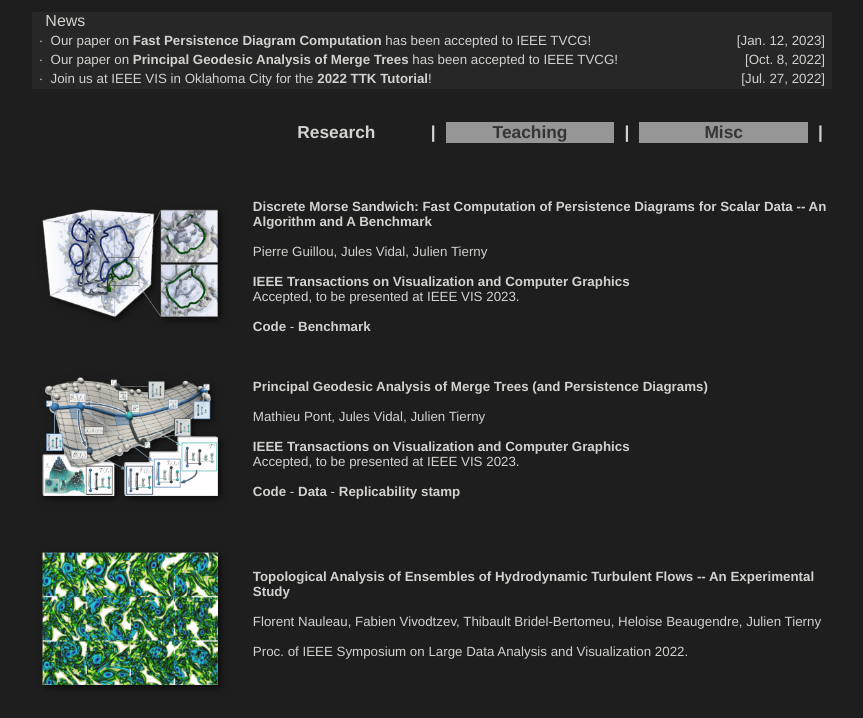
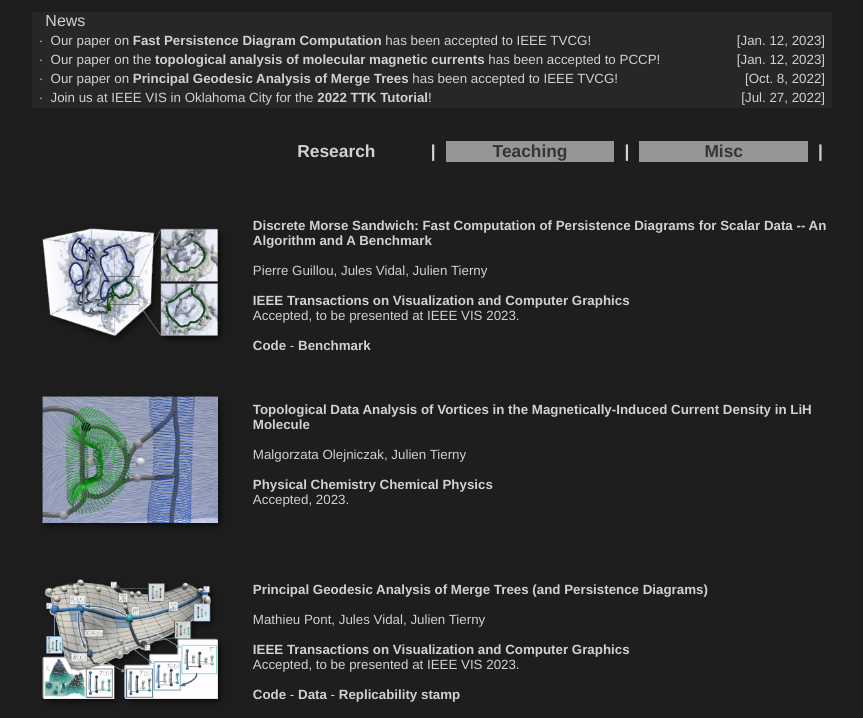
Before and after one commit to julien-tierny/julien-tierny.github.io, a plain HTML site: page index.html in a window 1280 px wide. Shown: the part 312-1030 px from the top of the page, without its empty margins (208-1071 px from the left). Drawn offline with Linux system fonts and the light colour scheme.

Commit message:
go for website update

```diff
--- a/index.html
+++ b/index.html
@@ -186,6 +186,7 @@ ga('send', 'pageview');
       <h2><span >&nbsp;&nbsp;&nbsp;News</span></h2>
 
       <table width="99.5%">
+
       <tr>
 <td>
                 &nbsp;&middot;&nbsp;
@@ -195,6 +196,20 @@ ga('send', 'pageview');
                 Fast Persistence Diagram Computation</a>
                 has
 been accepted to IEEE TVCG!
+                </td>
+                <td align="right">
+                [Jan. 12, 2023]
+                </td>
+                </tr>
+                      <tr>
+<td>
+                &nbsp;&middot;&nbsp;
+                Our paper on the
+                <a target="new"
+                href="https://arxiv.org/pdf/2212.08690">
+                topological analysis of molecular magnetic currents</a>
+                has
+been accepted to PCCP!
                 </td>
                 <td align="right">
                 [Jan. 12, 2023]
@@ -1307,6 +1322,9 @@ href="teaching.html">Teaching</a></h3>
 
     <table width='800px'>
 
+
+
+
     <tr height="30pt"/>
 
     <tr>
@@ -1349,6 +1367,41 @@ e14377bc17a6e1b944224e19c3ccefa756f67d21"
         >Benchmark</a>
         </td>
       </tr>
+
+
+      <tr height="30pt"/>
+
+    <tr>
+        <td width='25%'>
+        <a
+href="https://arxiv.org/pdf/2212.08690"
+target='new'
+          onClick="javascript:_gaq.push(['_trackPageview',
+          'stuff/olejniczak_pccp23.pdf']);_gaq.push(['_trackPageview',
+          'stuff/olejniczak_pccp23.pdf_mini']);"
+        >
+          <img src='img/olejniczak_pccp23_mini.png' width="100%"/></a>
+        </td>
+        <td width="2%" />
+        <td width="77%">
+                <a target='new'
+href="https://arxiv.org/pdf/2212.08690"
+                onClick="javascript:_gaq.push(['_trackPageview',
+              'stuff/olejniczak_pccp23.pdf']);_gaq.push(['_trackPageview',
+              'stuff/olejniczak_pccp23.pdf']);"
+                >
+        Topological Data Analysis of Vortices in the Magnetically-Induced Current Density in LiH Molecule
+        </a><br>
+        <br>
+        Malgorzata Olejniczak, Julien Tierny
+        <br><br>
+        <b>
+        Physical Chemistry Chemical Physics</b><br>
+        Accepted, 2023.<br>
+        <br>
+        </td>
+      </tr>
+
 
 <tr height="30pt"/>
 
@@ -3979,7 +4032,7 @@ Jean-Philip Piquemal, Julien Tierny<br><br>
     <br>
     <br>
     <div align="center">
-      Updated on Jan. 21, 2023.
+      Updated on Jan. 27, 2023.
     </div>
     </tr>
     </table>
```
Also changed, not shown: misc.html (+14 -0 lines), teaching.html (+14 -0 lines), img/olejniczak_pccp23_mini.png (added).
